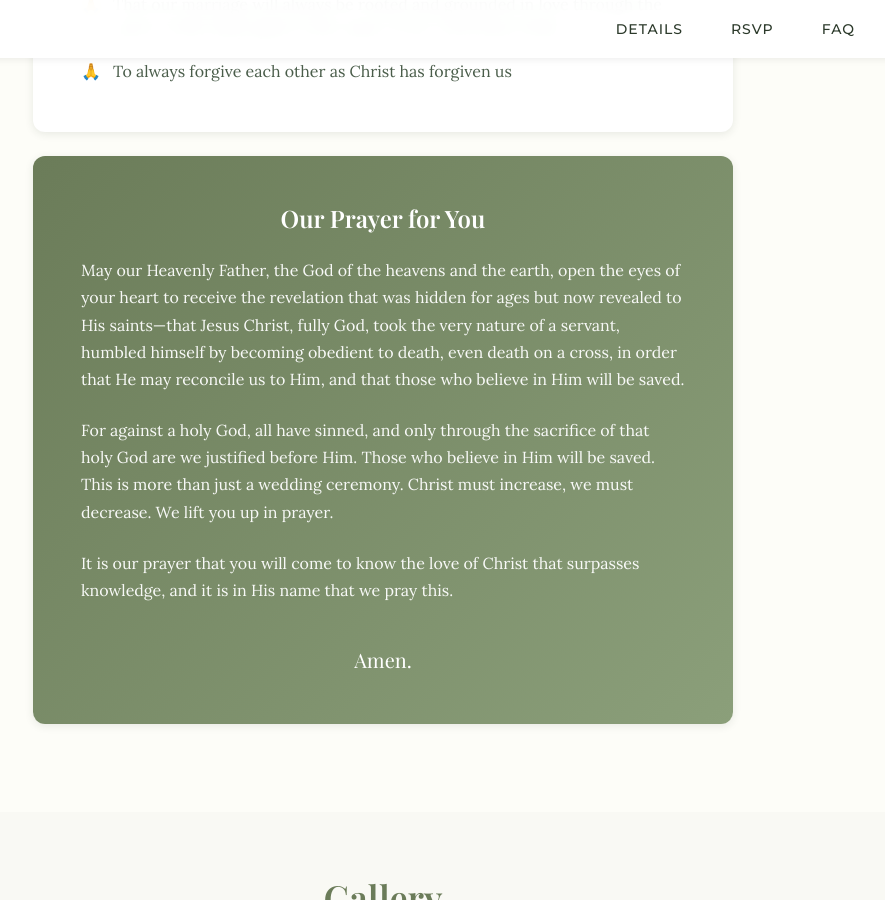
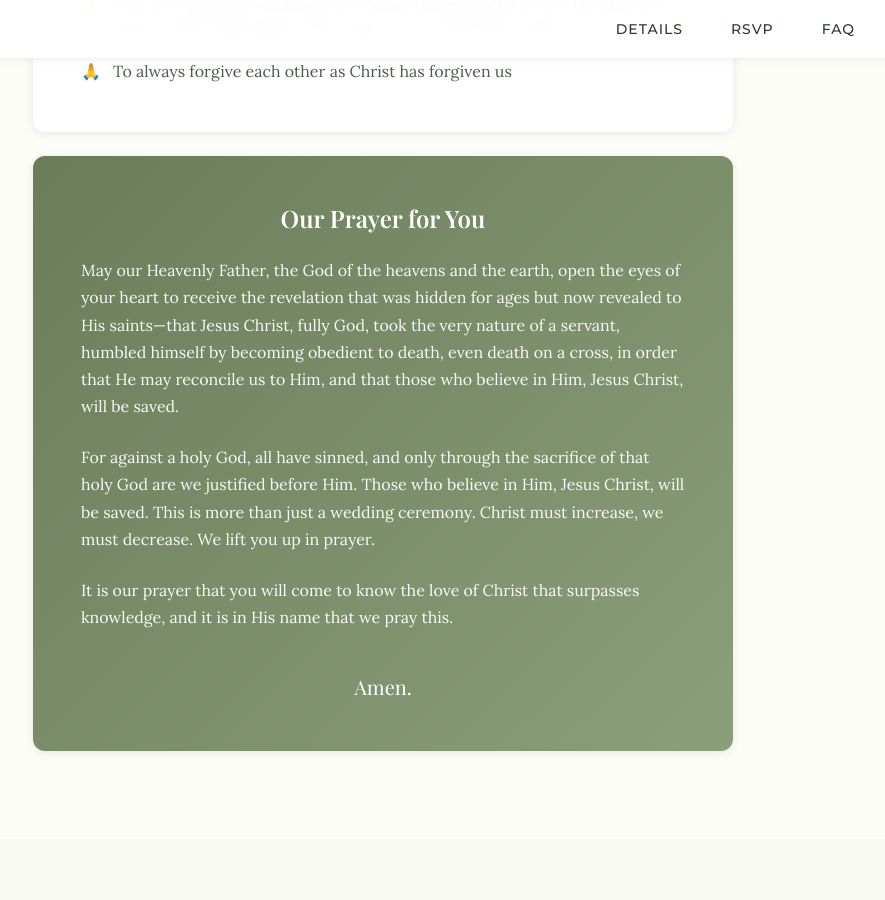
Before and after one commit to jspenya/the-wedding, a Jekyll site: the page built from index.html, in a window 1280 px wide and 900 px high, scrolled down 5632 px. Shown: the whole window, without its empty margins (257-1142 px from the left). Built offline with Jekyll 4.4.1, drawn with Linux system fonts in a browser that asks for light colours.

Commit message:
emphasis

```diff
--- a/index.html
+++ b/index.html
@@ -236,10 +236,10 @@ title: Home
       <div class="prayer__card prayer__card--highlight">
         <h3 class="prayer__card-title">Our Prayer for You</h3>
         <p class="prayer__text">
-          May our Heavenly Father, the God of the heavens and the earth, open the eyes of your heart to receive the revelation that was hidden for ages but now revealed to His saints—that Jesus Christ, fully God, took the very nature of a servant, humbled himself by becoming obedient to death, even death on a cross, in order that He may reconcile us to Him, and that those who believe in Him will be saved.
+          May our Heavenly Father, the God of the heavens and the earth, open the eyes of your heart to receive the revelation that was hidden for ages but now revealed to His saints—that Jesus Christ, fully God, took the very nature of a servant, humbled himself by becoming obedient to death, even death on a cross, in order that He may reconcile us to Him, and that those who believe in Him, Jesus Christ, will be saved.
         </p>
         <p class="prayer__text">
-          For against a holy God, all have sinned, and only through the sacrifice of that holy God are we justified before Him. Those who believe in Him will be saved. This is more than just a wedding ceremony. Christ must increase, we must decrease. We lift you up in prayer.
+          For against a holy God, all have sinned, and only through the sacrifice of that holy God are we justified before Him. Those who believe in Him, Jesus Christ, will be saved. This is more than just a wedding ceremony. Christ must increase, we must decrease. We lift you up in prayer.
         </p>
         <p class="prayer__text">
           It is our prayer that you will come to know the love of Christ that surpasses knowledge, and it is in His name that we pray this.
```
